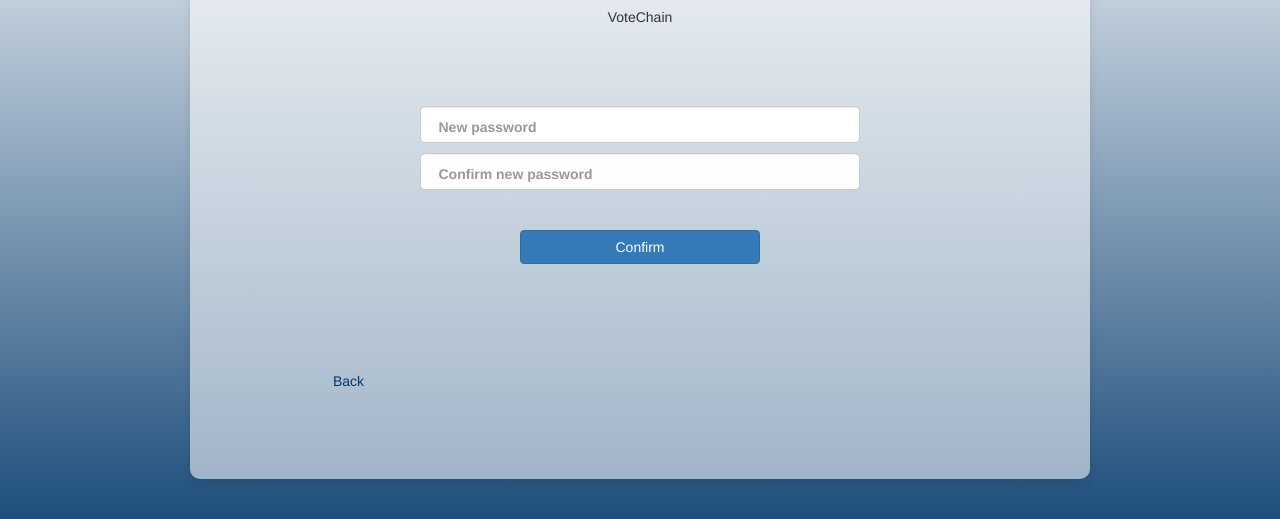
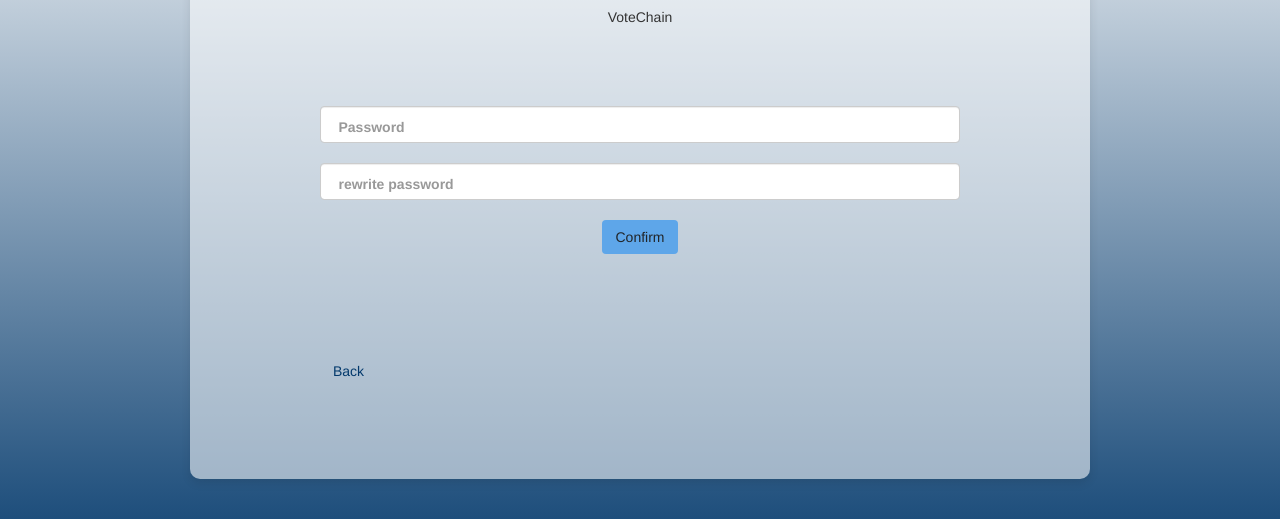
Before and after one commit to Al-Qassim/VoteChain, a Flask app: template templates/reset_password.html in a window 1280 px wide. Shown: the part 196-715 px from the top of the page. Run offline with Flask 3, Linux system fonts and the light colour scheme; the template is opened without the code that fills it, so the values that code supplies are empty; some libraries are stand-ins or nearby versions.

Commit message:
login, logout, register, forgetpassword, and resetpassword all work good

```diff
--- a/app.py
+++ b/app.py
@@ -26,8 +26,6 @@ def after_request(response):
 @app.route("/", methods=["GET", "POST"])
 @login_required
 def index():
-    """Show portfolio of stocks"""
-    # TODO
     if request.method == "GET":
         return render_template("homepage.html",image_url='..\\images\\voteChain.jpg', image_url1='..\\images\\2024-us-election.png')
     elif request.method == "POST":
@@ -35,7 +33,15 @@ def index():
 
 @app.route("/login", methods=["GET", "POST"])
 def login():
-    """Log user in"""
+    """
+    Log user in
+
+    requist = {
+        "username": value,
+        "password": value
+        }
+
+    """
 
     # Forget any user_id
     session.clear()
@@ -82,7 +88,17 @@ def logout():
 
 @app.route("/register", methods=["GET", "POST"])
 def register():
-    """Register user"""
+    """
+    Register user
+
+    requist = {
+        "username": value,
+        "password": value,
+        "rewrite_password": value,
+        "phone_number": value
+        }
+
+    """
     # User reached route via GET (as by clicking a link or via redirect)
     if request.method == "GET":
         return render_template("register.html")
@@ -121,10 +137,43 @@ def register():
         # Redirect user to login
         return redirect("/login")
 
-@app.route('/forgetPassword')
+@app.route('/forgetPassword', methods=["GET", "POST"])
 def forgetPassword():
-    return render_template("forgetPassword.html")
+    if request.method == "GET":
+        return render_template("forgetPassword.html")
+    elif request.method == "POST":
+        if not request.form.get("username_or_phone_number"):
+            return apology("must provide username or phone number", 400)
 
-@app.route('/reset_password')
+        # check user name and phone number
+        rows = db.execute("SELECT * FROM users WHERE username = ? or phone_number = ?", request.form.get("username_or_phone_number"), request.form.get("username_or_phone_number"))
+        if len(rows) != 1:
+            return apology("no username or phone number mach exist", 400)
+
+        # Remember which user has logged in
+        session["user_id_to_reset_password"] = rows[0]["user_id"]
+
+        return redirect("/reset_password")
+
+@app.route('/reset_password', methods=["GET", "POST"])
+@forget_password_required
 def resetPassword():
-    return render_template("reset_password.html",image_url="images/voteChain.jpg")
+    if request.method == "GET":
+        return render_template("reset_password.html")
+    elif request.method == "POST":
+        if not request.form.get("password"):
+            return apology("must provide password", 400)
+        if not request.form.get("rewrite_password"):
+            return apology("must reset password", 400)
+
+        # Ensure same password
+        if request.form.get("password") != request.form.get("rewrite_password"):
+            return apology("not the same password", 400)
+
+        # hashed change password
+        db.execute(
+            "update users set hash_password = ?",
+            generate_password_hash( request.form.get("password") )
+            )
+
+        return redirect("/login")
--- a/templates/homepage_layout.html
+++ b/templates/homepage_layout.html
@@ -70,7 +70,7 @@
           <li class="nav-item"><a class="nav-link" href="#">Account</a></li>
           <li class="nav-item"><a class="nav-link" href="#">Library</a></li>
           <li class="nav-item"><a class="nav-link" href="#">About</a></li>
-          <li class="nav-item"><a class="nav-link" href="#">Logout</a></li>
+          <li class="nav-item"><a class="nav-link" href="logout">Logout</a></li>
         </ul>
       </nav>
     </div>
--- a/templates/reset_password.html
+++ b/templates/reset_password.html
@@ -4,17 +4,17 @@
 {% endblock %}
 {% block main %}
 <form class="form" action="/reset_password" method="POST" id="RestPasswordForm" style="padding: 60px;">
-    <div class="mb-3 form-floating rounded" style=" margin-left: 100px; margin-right: 100px;">
-        <input type="text" class="form-control" id="resetpassword1" placeholder="New password">
-        <label for="resetpassword1" class="form-label">New password</label>
+    <div class="form-floating" style="padding-bottom: 20px;">
+        <input type="text" class="form-control" id="password" name="password" placeholder="password" required>
+        <label for="username" class="form-label">Password</label>
     </div>
-    <div class="mb-3 form-floating rounded" style=" margin-left: 100px; margin-right: 100px;">
-        <input type="text" class="form-control" id="confirmresetpassword1" placeholder="Confirm new password">
-        <label for="confirmresetpassword1" class="form-label">Confirm new password</label>
+    <div class="form-floating" style="padding-bottom: 20px;">
+        <input type="text" class="form-control" id="rewrite_password" name="rewrite_password" placeholder="Enter your username or phone number" required>
+        <label for="username" class="form-label">rewrite password</label>
     </div>
     <div class="button-center" style=" margin-left: 80px; margin-right: 80px;">
-        <a href="/reset_password" type="submit" class="btn btn-primary" style="width: 50%; margin-top: 30px;">Confirm</a>
-    </div>
+        <button type="submit" class="btn" style="background-color: #5ea6e9;">Confirm</button></div>
+    <div>
     <div>
         <a href="/forgetPassword" class="btn btn-outline-primary" role="button" aria-pressed="true" style="position: absolute; margin-top: 100px; color: #03396C;">Back</a>
     </div>
```
Also changed, not shown: helpers.py (+10 -0 lines), templates/apology.html (added, +11 -0 lines), templates/forgetPassword.html (+4 -4 lines), Database.db, 2 other files.
